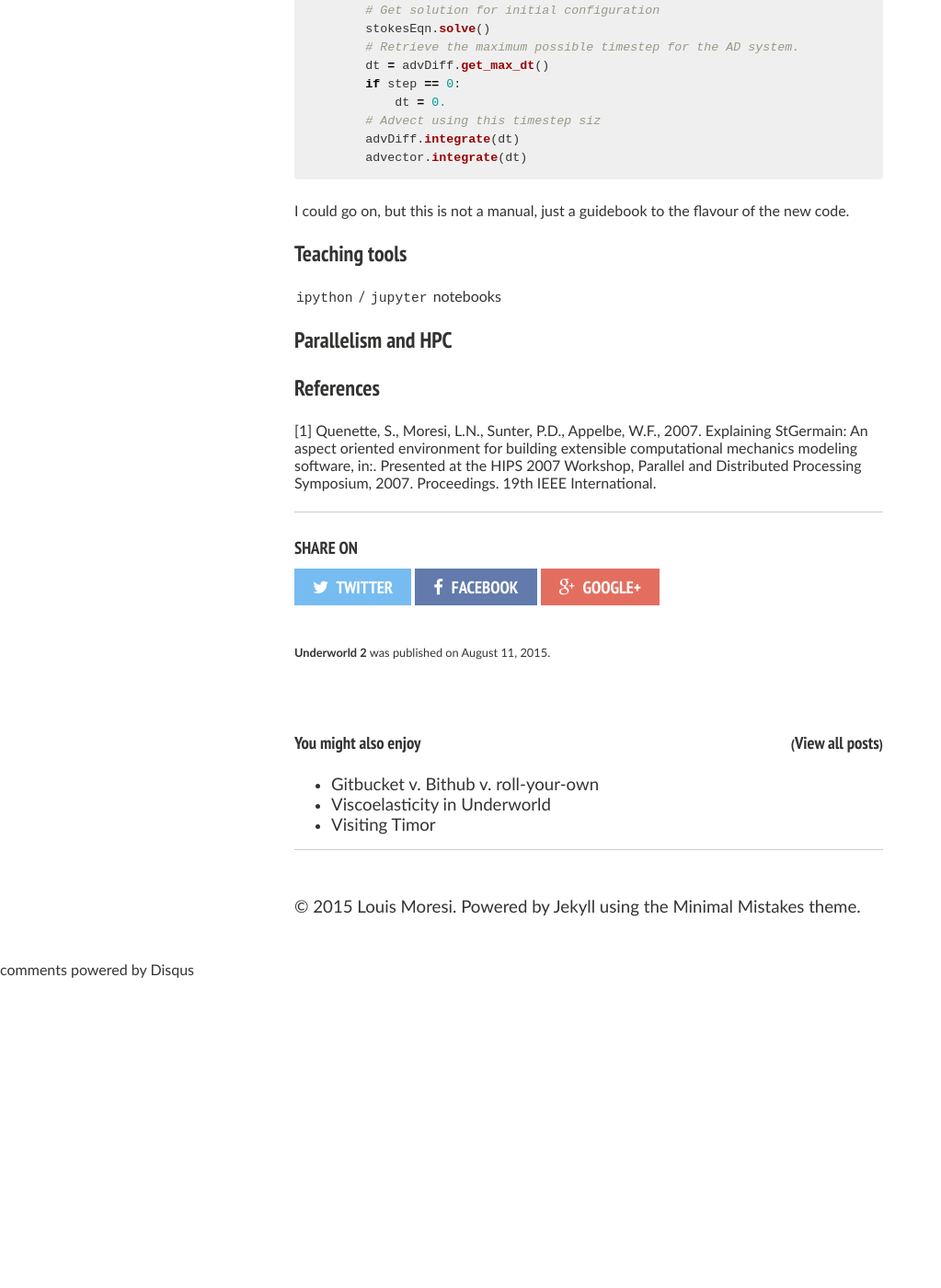
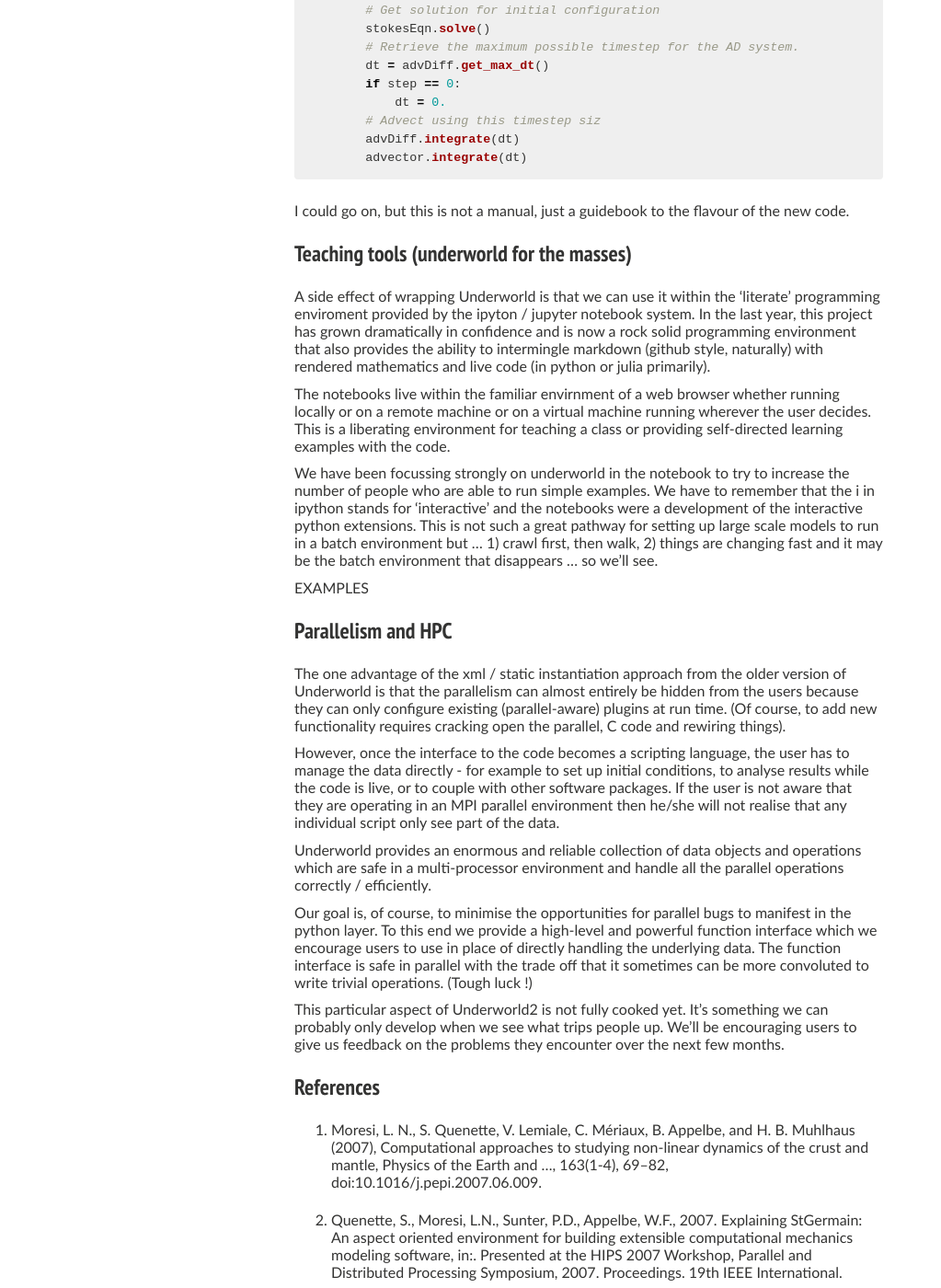
Before and after one commit to lmoresi/lmoresi.github.io, a Jekyll site: the page built from _posts/2015-08-11-underworld-2.md, in a window 1280 px wide and 1400 px high, scrolled down 3648 px. Shown: the whole window at 92% size, without its empty margins (0-1023 px from the left). Built offline with Jekyll 4.4.1, drawn with Linux system fonts in a browser that asks for light colours; nearby versions of some CDN libraries; comment, search, counter and statistics services are not loaded; before the commit the page ends 4711 px from its top, so only the background shows below that; some of the changed text lies outside the part shown.

Commit message:
Underworld 2 page
Almost ready. Need to add some example images of the notebooks.

```diff
--- a/_posts/2015-08-11-underworld-2.md
+++ b/_posts/2015-08-11-underworld-2.md
@@ -10,7 +10,7 @@ image:
 ---
 
 
-[Underworld](www.facebook.com/underworldcode) is our parallel, particle-in-cell, finite element geodynamics code.  For the past year or so, the  [Underworld](www.facebook.com/underworldcode) team has been  working on a refurbished user interface. We've known for a long time that it needed to be done but we finally bit the bullet.
+[Underworld](www.facebook.com/underworldcode) is our parallel, particle-in-cell, finite element geodynamics code [1].  For the past year or so, the  [Underworld](www.facebook.com/underworldcode) team has been  working on a refurbished user interface. We've known for a long time that it needed to be done but we finally bit the bullet.
 
 We settled on turning underworld into a python code for two main reasons: 1) because many of our dependencies already have python bindings and 2) as we move more towards integrating with observations, it is necessary to interface with packages to pre-process data, many of which are python based or wrapped. I just thought of another one: 3) because we could. The tools for wrapping codes into python make this job much less scary than before.
 
@@ -18,7 +18,7 @@ We settled on turning underworld into a python code for two main reasons: 1) bec
 
 The Underworld / StGermain C code base has been around for about 10 years now, has been extensively debugged and is known to work well on hundreds to thousands of processors. We have engineered some pretty robust solver methods and lots of flexibility in dealing with complex rheology. I was pretty nervous about disrupting this part of the code no matter how much we needed to improve the user-interface.
 
-Underworld is based on the StGermain framework [1] which is modular and object oriented; all important entities within the code (meshes, for example) being objects that allow proper inheritance and multiple, independent copies. Unfortunately, the objects have always needed to be described in largely-static xml files which have caused many levels of anxiety and trauma for the users. Developers have also had trouble with the complexity of the object model implemented in C and relatively simple code hacks by smart users (i.e. geophysicists !) were virtually impossible.
+Underworld is based on the StGermain framework [2] which is modular and object oriented; all important entities within the code (meshes, for example) being objects that allow proper inheritance and multiple, independent copies. Unfortunately, the objects have always needed to be described in largely-static xml files which have caused many levels of anxiety and trauma for the users. Developers have also had trouble with the complexity of the object model implemented in C and relatively simple code hacks by smart users (i.e. geophysicists !) were virtually impossible.
 
 We have been through a number of different iterations on how to improve the user experience for newcomers and experts alike. We partnered with CIG to try to build a user-friendly version of underworld but, in the end, our various experiments with different approaches to running models have not significantly changed how people use the code.
 
@@ -112,14 +112,31 @@ Timestepping is an explicit loop on the underworld machinery
 
 I could go on, but this is not a manual, just a guidebook to the flavour of the new code.
 
-### Teaching tools
+### Teaching tools (underworld for the masses)
 
-`ipython` / `jupyter` notebooks
+A side effect of wrapping Underworld is that we can use it within the 'literate' programming enviroment provided by the ipyton / jupyter notebook system. In the last year, this project has grown dramatically in confidence and is now a rock solid programming environment that also provides the ability to intermingle markdown (github style, naturally) with rendered mathematics and live code (in python or julia primarily).
+
+The notebooks live within the familiar envirnment of a web browser whether running locally or on a remote machine or on a virtual machine running wherever the user decides. This is a liberating environment for teaching a class or providing self-directed learning examples with the code.
+
+We have been focussing strongly on underworld in the notebook to try to increase the number of people who are able to run simple examples. We have to remember that the i in ipython stands for 'interactive' and the notebooks were a development of the interactive python extensions. This is not such a great pathway for setting up large scale models to run in a batch environment but ... 1) crawl first, then walk, 2) things are changing fast and it may be the batch environment that disappears ... so we'll see.
+
+EXAMPLES
+
 
 ### Parallelism and HPC
 
+The one advantage of the xml / static instantiation approach from the older version of Underworld is that the parallelism can almost entirely be hidden from the users because they can only configure existing (parallel-aware) plugins at run time. (Of course, to add new functionality requires cracking open the parallel, C code and rewiring things).
 
+However, once the interface to the code becomes a scripting language, the user has to manage the data directly - for example to set up initial conditions, to analyse results while the code is live, or to couple with other software packages. If the user is not aware that they are operating in an MPI parallel environment then he/she will not realise that any individual script only see part of the data.
+
+Underworld provides an enormous and reliable collection of data objects and operations which are safe in a multi-processor environment and handle all the parallel operations correctly / efficiently.
+
+Our goal is, of course, to minimise the opportunities for parallel bugs to manifest in the python layer. To this end we provide a high-level and powerful function interface which we encourage users to use in place of directly handling the underlying data. The function interface is safe in parallel with the trade off that it sometimes can be more convoluted to write trivial operations. (Tough luck !)
+
+This particular aspect of Underworld2 is not fully cooked yet. It's something we can probably only develop when we see what trips people up. We'll be encouraging users to give us feedback on the problems they encounter over the next few months.
 
 ### References
 
-[1] Quenette, S., Moresi, L.N., Sunter, P.D., Appelbe, W.F., 2007. Explaining StGermain: An aspect oriented environment for building extensible computational mechanics modeling software, in:. Presented at the HIPS 2007 Workshop, Parallel and Distributed Processing Symposium, 2007. Proceedings. 19th IEEE International.
+   0.  Moresi, L. N., S. Quenette, V. Lemiale, C. Mériaux, B. Appelbe, and H. B. Muhlhaus (2007), Computational approaches to studying non-linear dynamics of the crust and mantle, Physics of the Earth and …, 163(1-4), 69–82, doi:10.1016/j.pepi.2007.06.009.
+
+   0.  Quenette, S., Moresi, L.N., Sunter, P.D., Appelbe, W.F., 2007. Explaining StGermain: An aspect oriented environment for building extensible computational mechanics modeling software, in:. Presented at the HIPS 2007 Workshop, Parallel and Distributed Processing Symposium, 2007. Proceedings. 19th IEEE International.
```
